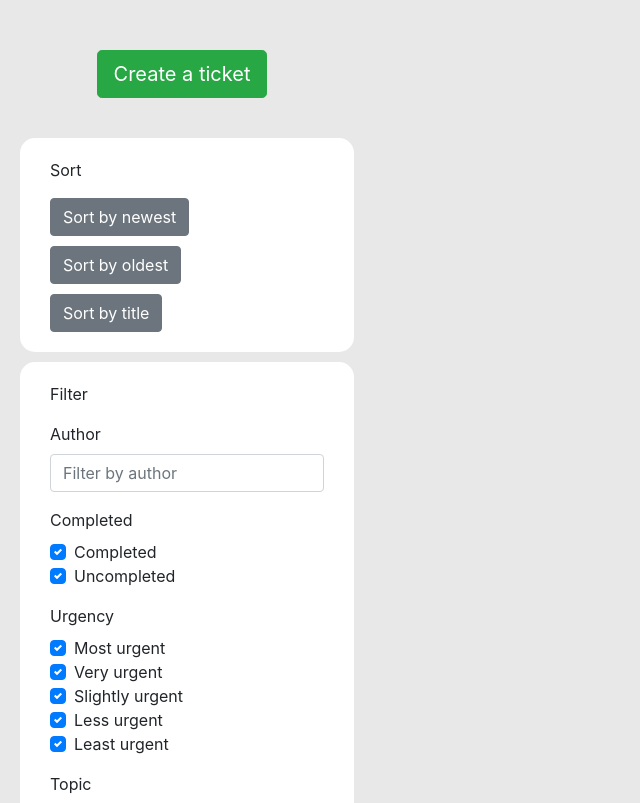
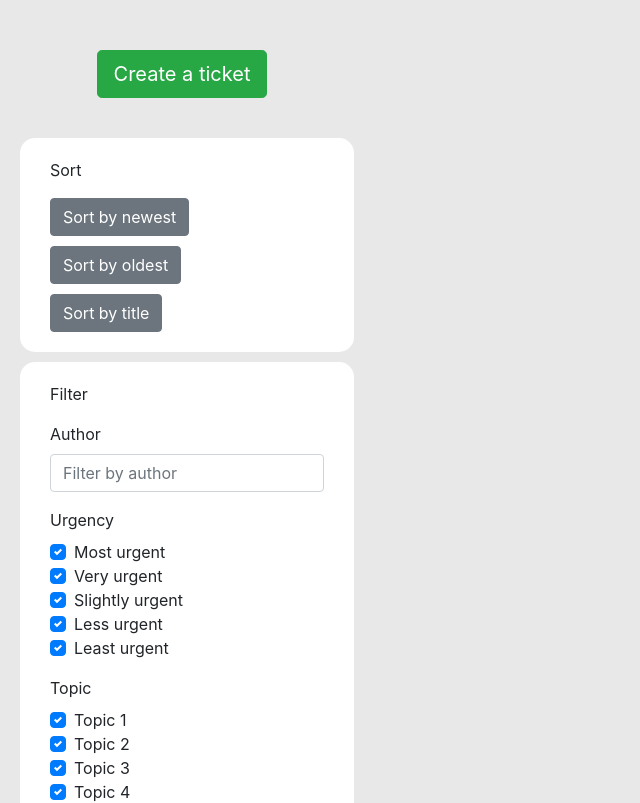
Before and after one commit to Jenkins-Spice-Latte/QA-Help-Queue-App, a React (Create React App) app in the folder Frontend/React/queue/: page / in a window 1280 px wide. Shown: the top 803 px of the page, without its empty margins (0-640 px from the left). Built offline with nearby package versions, Linux system fonts and the light colour scheme; no server answers.

Commit message:
Removed completed and uncompleted from Filter

```diff
--- a/Frontend/React/queue/src/Components/Filter.jsx
+++ b/Frontend/React/queue/src/Components/Filter.jsx
@@ -10,13 +10,6 @@ const Filter = (props) => {
             <Label for="exampleCheckbox">Author</Label>
             <div>
               <Input type="text" name="author" id="author" placeholder="Filter by author" />
-            </div>
-          </FormGroup>
-          <FormGroup>
-            <Label for="exampleCheckbox">Completed</Label>
-            <div>
-              <CustomInput type="checkbox" id="CustomCheckbox6" value="completed" label="Completed" checked/>
-              <CustomInput type="checkbox" id="CustomCheckbox7" value="uncompleted" label="Uncompleted" checked/>
             </div>
           </FormGroup>
           <FormGroup>
```
